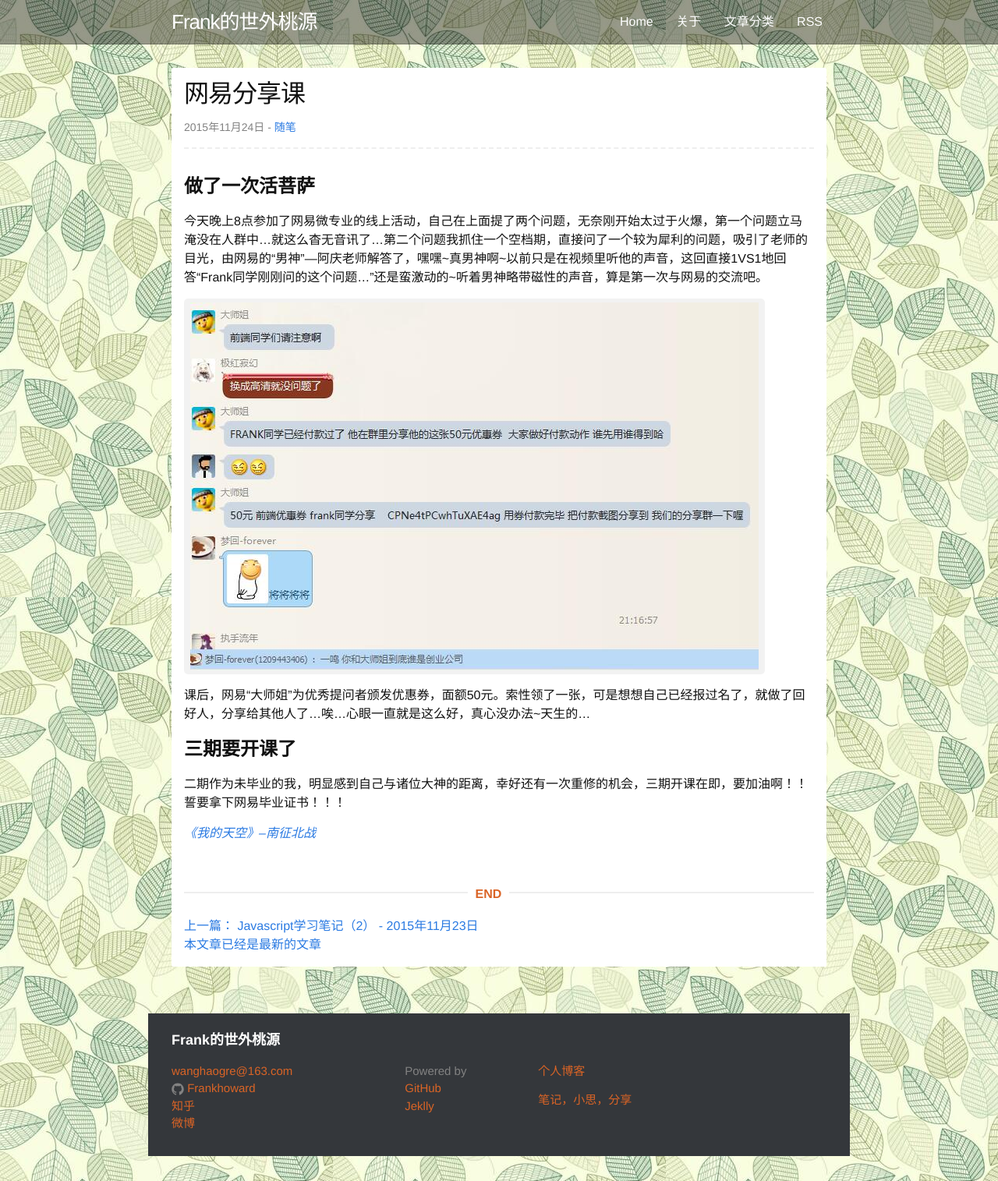
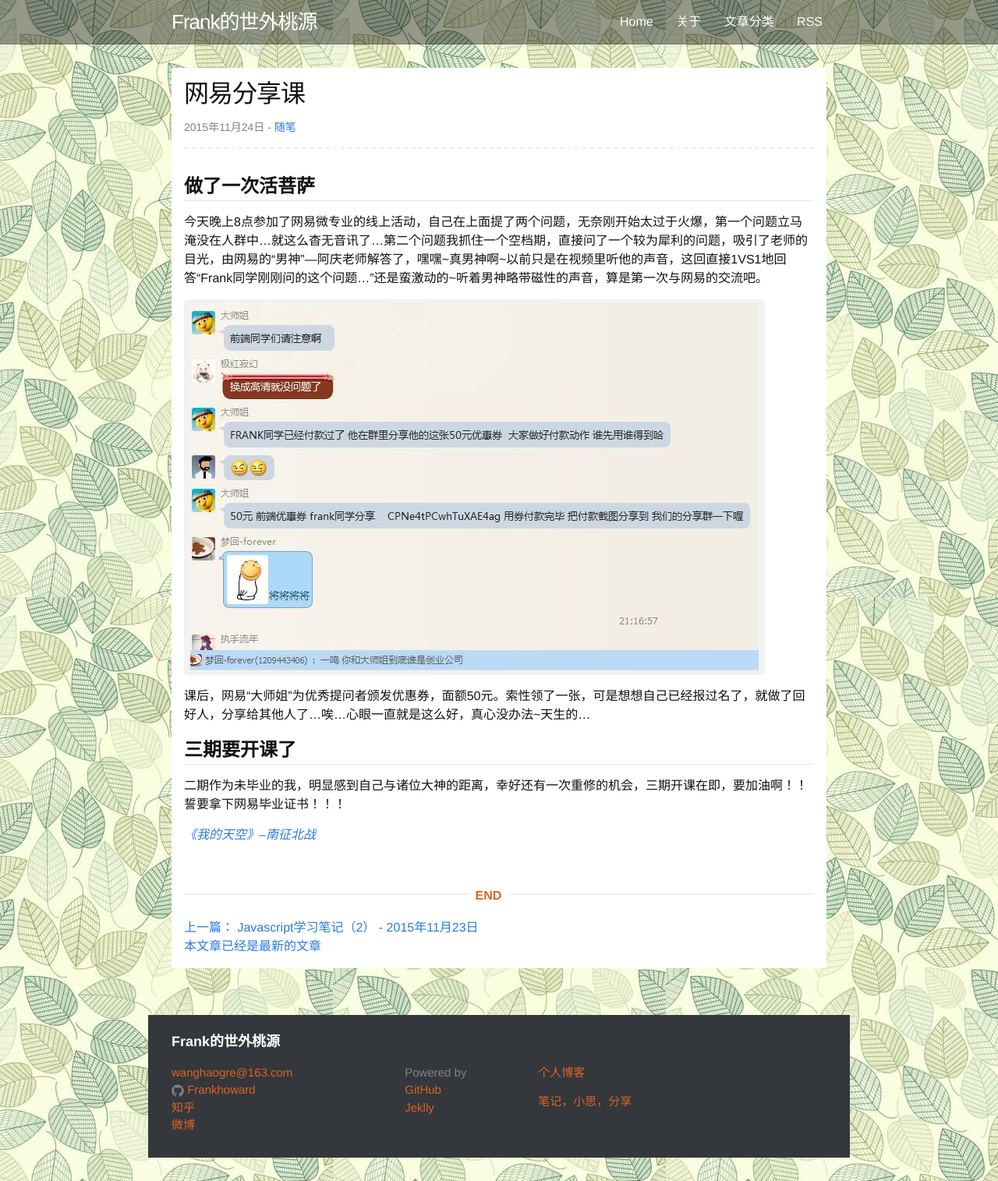
Before and after one commit to Frankhoward/frankhoward.github.io, a Jekyll site: the page built from _posts/2015-11-24-suibi4.md, in a window 1280 px wide. Shown: the whole page at 78% size. Built offline with Jekyll 4.4.1, drawn with Linux system fonts in a browser that asks for light colours; comment, search, counter and statistics services are not loaded.

```diff
--- a/_posts/2015-11-24-suibi4.md
+++ b/_posts/2015-11-24-suibi4.md
@@ -4,14 +4,14 @@ title:  "网易分享课"
 date:   2015-11-24
 categories: [随笔]
 ---
-#做了一次活菩萨
+###做了一次活菩萨
 今天晚上8点参加了网易微专业的线上活动，自己在上面提了两个问题，无奈刚开始太过于火爆，第一个问题立马淹没在人群中…就这么杳无音讯了…第二个问题我抓住一个空档期，直接问了一个较为犀利的问题，吸引了老师的目光，由网易的“男神”---阿庆老师解答了，嘿嘿~真男神啊~以前只是在视频里听他的声音，这回直接1VS1地回答“Frank同学刚刚问的这个问题…”还是蛮激动的~听着男神略带磁性的声音，算是第一次与网易的交流吧。
 
 ![My helpful screenshot](/images/Netease.jpg)
 
 课后，网易“大师姐”为优秀提问者颁发优惠券，面额50元。索性领了一张，可是想想自己已经报过名了，就做了回好人，分享给其他人了…唉…心眼一直就是这么好，真心没办法~天生的…
 
-#三期要开课了
+###三期要开课了
 二期作为未毕业的我，明显感到自己与诸位大神的距离，幸好还有一次重修的机会，三期开课在即，要加油啊！！誓要拿下网易毕业证书！！！
 
 [
```
